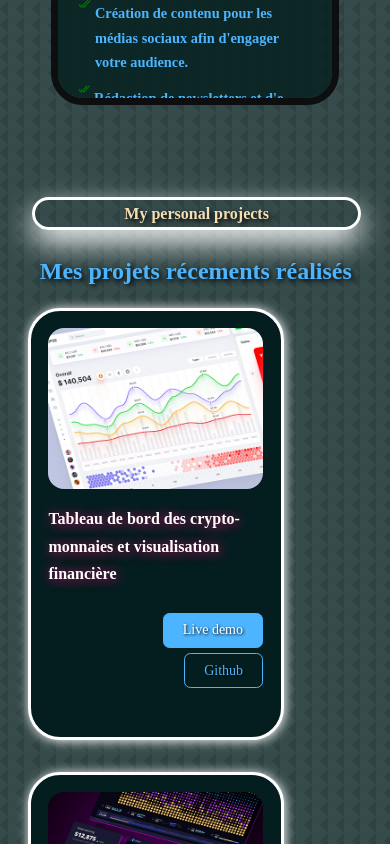
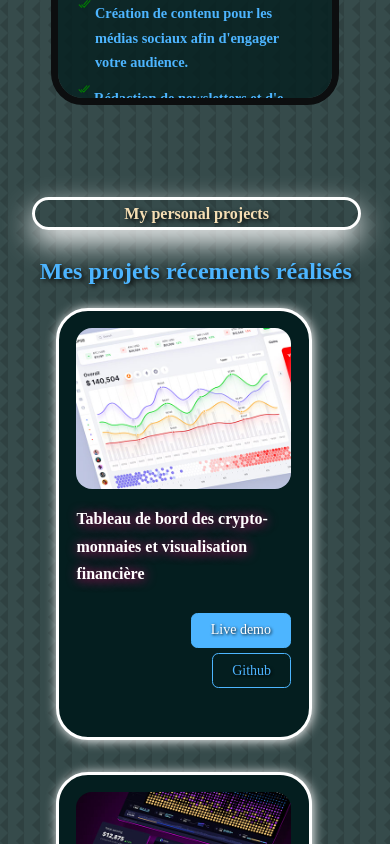
Before and after one commit to Mouhamed1003/keenprogrammer.com, a React (Create React App) app: page / in a window 390 px wide. Shown: the part 5503-6347 px from the top of the page. Built offline with nearby package versions, Linux system fonts and the light colour scheme.

Commit message:
Update portfolio.css

```diff
--- a/src/components/portfolio/portfolio.css
+++ b/src/components/portfolio/portfolio.css
@@ -126,7 +126,7 @@
         gap: 2rem;
         width: 17rem;
         padding: 0.5rem; /* Réduire le padding pour les très petits écrans */
-        margin-left: 3.7em;
+        margin-left: 5.7em;
     }
     .portfolio_item {
         width: 100%; /* Prendre toute la largeur disponible */
```
